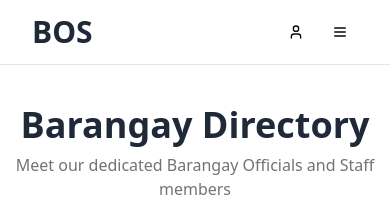
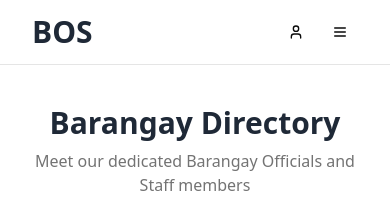
Before and after one commit to tamrivera05/bos, a Next.js app: page /directory in a window 390 px wide. Shown: the top 197 px of the page. Built offline with nearby package versions, Linux system fonts and the light colour scheme.

Commit message:
Fix: Main Nav and mobile layout of directory

```diff
--- a/src/app/(main)/directory/page.tsx
+++ b/src/app/(main)/directory/page.tsx
@@ -103,8 +103,8 @@ export default function Directory() {
   ]
 
   return (
-    <div className="container py-10 mx-auto">
-      <h1 className="text-4xl font-extrabold text-center mb-2 text-[#1F2937]">Barangay Directory</h1>
+    <div className="container py-10 mx-auto px-8">
+      <h1 className="text-3xl md:text-4xl font-extrabold text-center mb-2 text-[#1F2937]">Barangay Directory</h1>
       <p className="text-muted-foreground text-center mb-8">Meet our dedicated Barangay Officials and Staff members</p>
 
       <Tabs defaultValue="officials" className="w-full">
--- a/src/components/MainNav/mainNav.tsx
+++ b/src/components/MainNav/mainNav.tsx
@@ -97,7 +97,7 @@ export function MainNav() {
               </Button>
             </SheetTrigger>
             <SheetContent side="right" className="w-[240px] sm:w-[300px]">
-              <nav className="flex flex-col gap-4 pt-8">
+              <nav className="flex flex-col gap-4 mx-6 my-12">
                 {navItems.map((item) => (
                   <Link
                     key={item.name}
```
